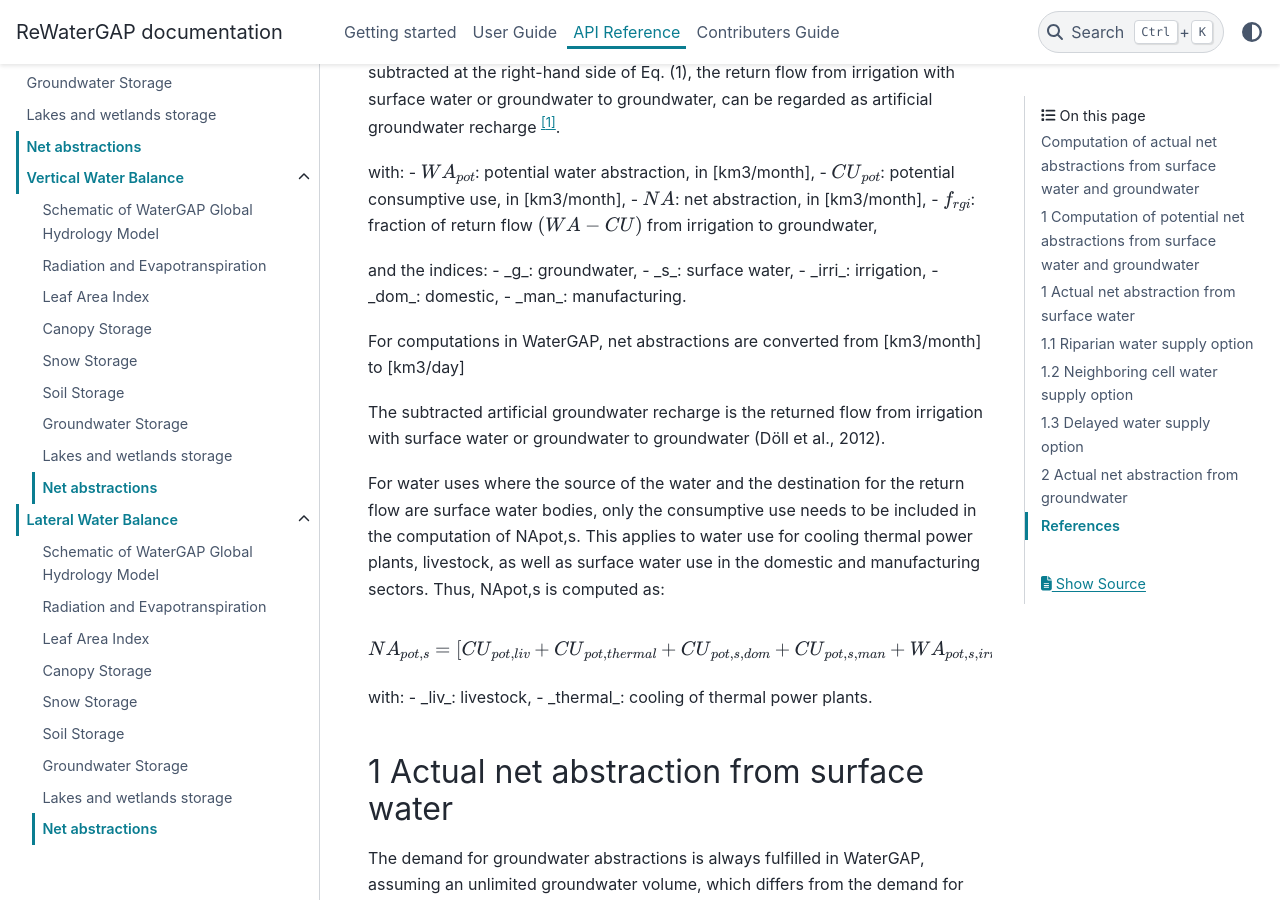
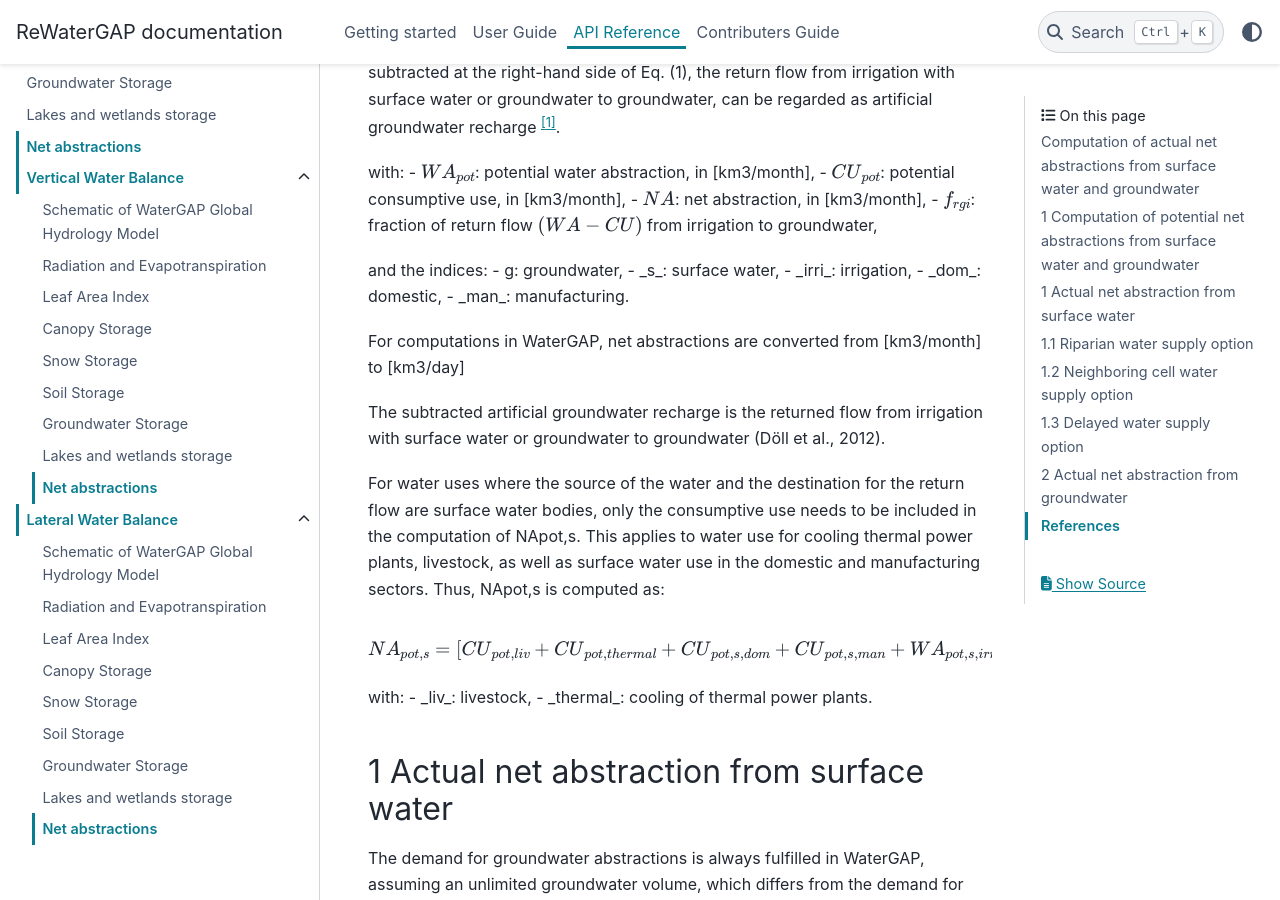
Before and after one commit to HydrologyFrankfurt/ReWaterGAP, a Sphinx documentation site: the page built from docs/api_docs/net_abstractions.rst, in a window 1280 px wide and 900 px high, scrolled down 1433 px. Built offline with Sphinx 7.4.7 and the PyData theme 0.15.4, drawn with Linux system fonts in a browser that asks for light colours.

```diff
--- a/docs/api_docs/net_abstractions.rst
+++ b/docs/api_docs/net_abstractions.rst
@@ -27,7 +27,7 @@ with:
 - :math:`{f}_{rgi}`: fraction of return flow :math:`({WA}-{CU})` from irrigation to groundwater,
 
 and the indices:
-- _g_: groundwater,
+- g: groundwater,
 - _s_: surface water,
 - _irri_: irrigation,
 - _dom_: domestic,
```
